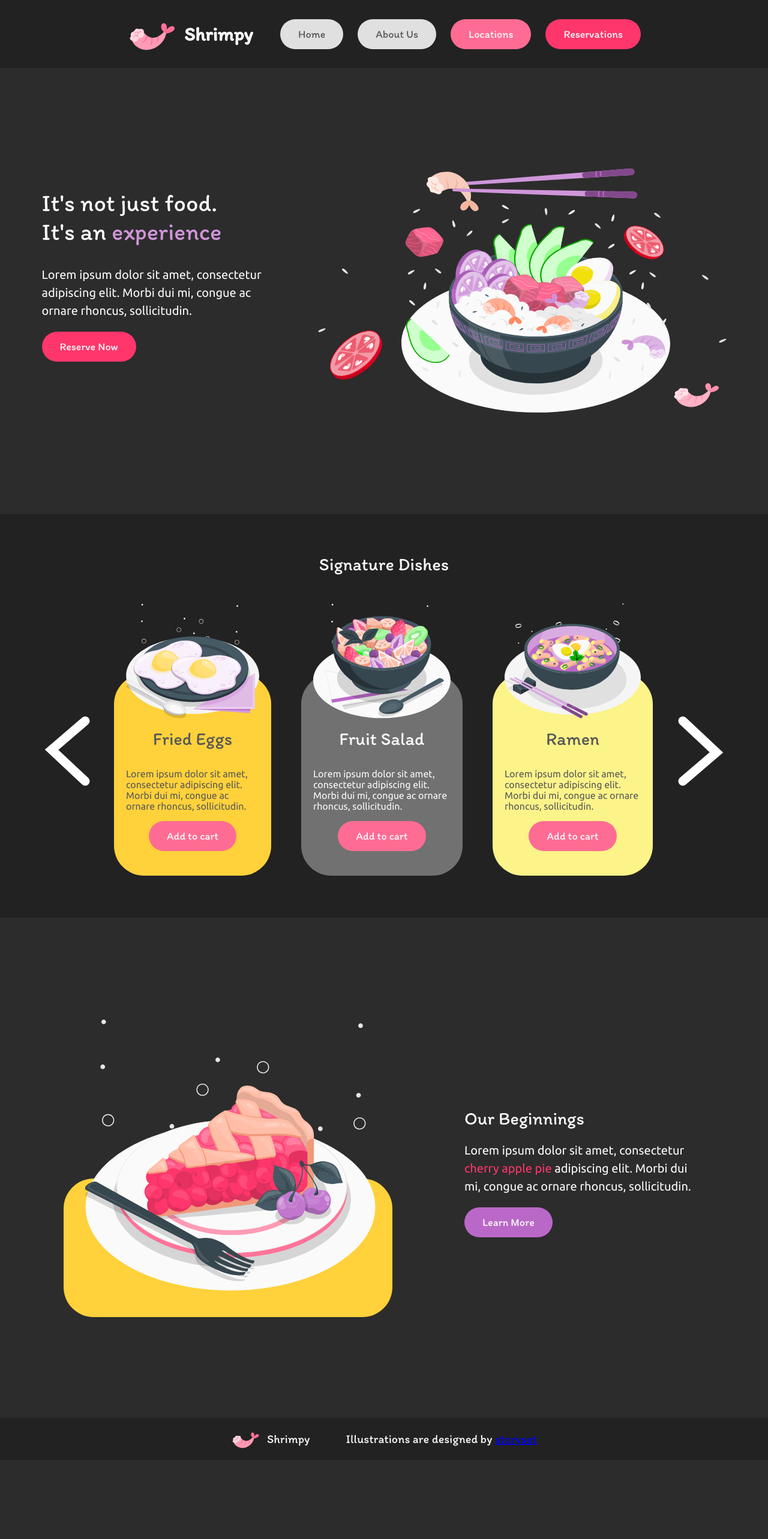
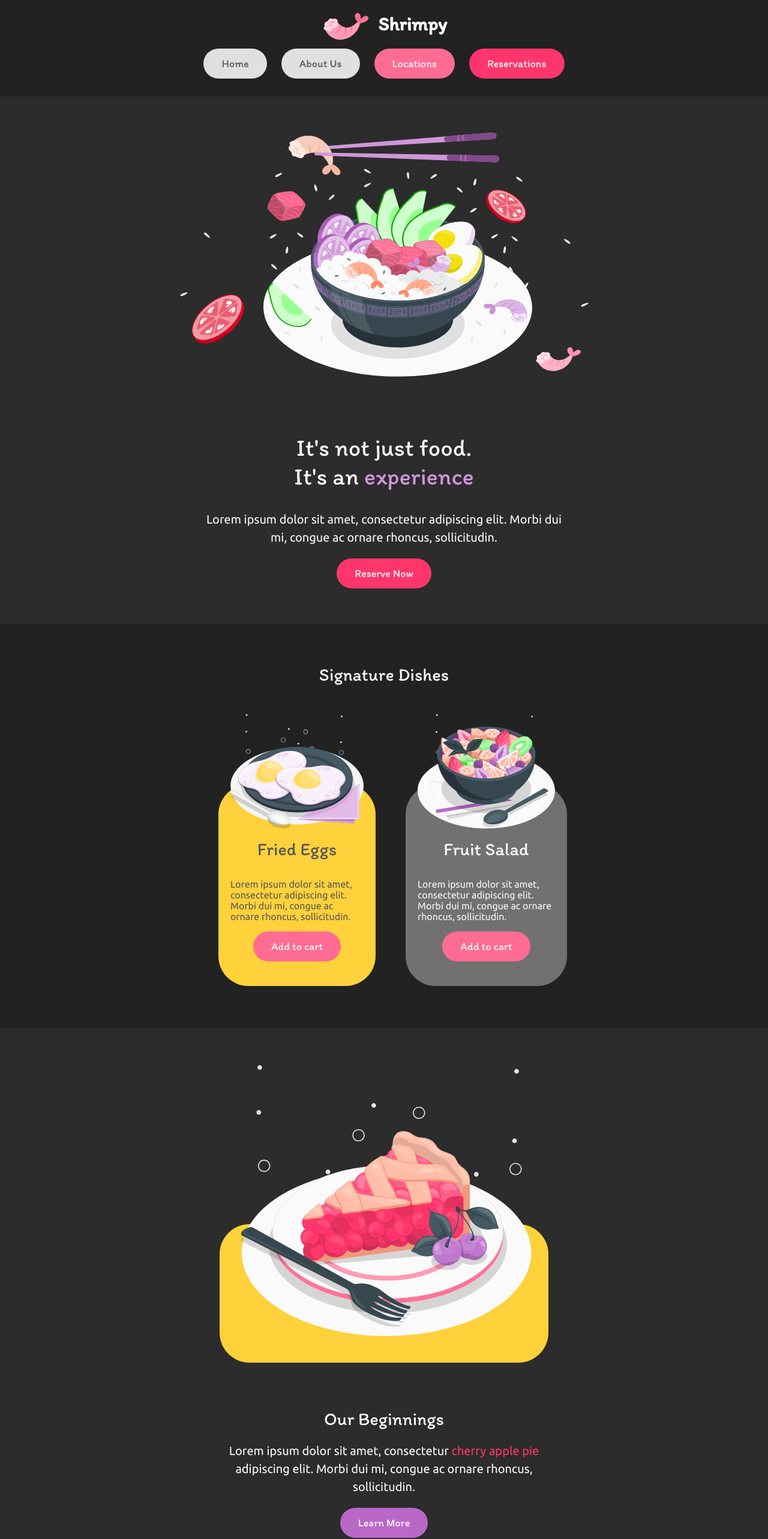
Before and after one commit to IngridaKvet/RestaurantPage, a website built with webpack: page src/template.html in a window 1280 px wide. Shown: the top 2566 px of the page at 60% size. Before the commit the page ends 2434 px from the top, so only its background shows below. Built offline with nearby package versions, Linux system fonts and the light colour scheme.

Commit message:
Add responsivity

```diff
--- a/src/styles.css
+++ b/src/styles.css
@@ -30,8 +30,7 @@ main{
 /* Header */
 header{
     background-color: #222222;
-    padding: 0 212px;
-    height: 152px;
+    padding: 5px 212px 10px  212px;
     display: flex;
 }
 
@@ -50,7 +49,8 @@ nav{
     align-items: center;
     gap: 24px;
     margin-left: auto;
-    height: 113px;
+
+
 }
 
 button{
@@ -97,7 +97,7 @@ button{
 }
 
 .textContainer{
-    width: 400px;
+    max-width: 400px;
 }
 
 .purpleText{
@@ -180,12 +180,13 @@ button{
     overflow: hidden;
     width: 100%;
     max-width: 940px;
-    margin: auto;
+
     padding-left: 40px;
   }
 
   .slider {
     display: flex;
+
     transition: transform 0.5s ease-in-out;
   }
 
@@ -244,4 +245,77 @@ footer{
 
 }
 
-/* Reservations content */
+/* Responsivity */
+
+@media (max-width: 1286px){
+    header{
+        flex-direction: column;
+        padding: 0 0 30px 0;
+    }
+
+    nav{
+        margin: 0 auto;
+        justify-content: center;
+        align-items: center;
+        flex-wrap: wrap;
+    }
+
+    #heroSection{
+        flex-direction: column-reverse;
+        justify-content: center;
+        align-items: center;
+        padding: 60px 0;
+    }
+
+    #heroSection img{
+        max-width: 80%;
+        object-fit: contain;
+        margin: 0 10px;
+    }
+
+    .textContainer{
+        max-width: 600px;
+        text-align: center;
+        margin: 0 20px;
+    }
+
+    .sliderContainer {
+        max-width: 592px;
+        overflow-x: auto;
+      }
+
+    img.arrow{
+        display: none;
+    }
+
+    .twoColLayout{
+        display: flex;
+        flex-direction: column;
+        padding: 60px 0;
+        justify-content: center;
+        align-items: center;
+        color: #FAFAFA;
+        gap: 60px;
+    }
+
+    .twoColLayout img{
+        max-width: 80%;
+        object-fit: contain;
+    }
+
+    footer{
+        flex-direction: column;
+        gap: 0;
+    }
+
+    footer p{
+        margin-top: 0;
+    }
+}
+
+@media (max-width: 646px){
+    .sliderContainer {
+        max-width: 271px;
+        overflow-x: auto;
+      }
+}
```
Also changed, not shown: src/modules/loadHome.js (line endings or trailing spaces).
